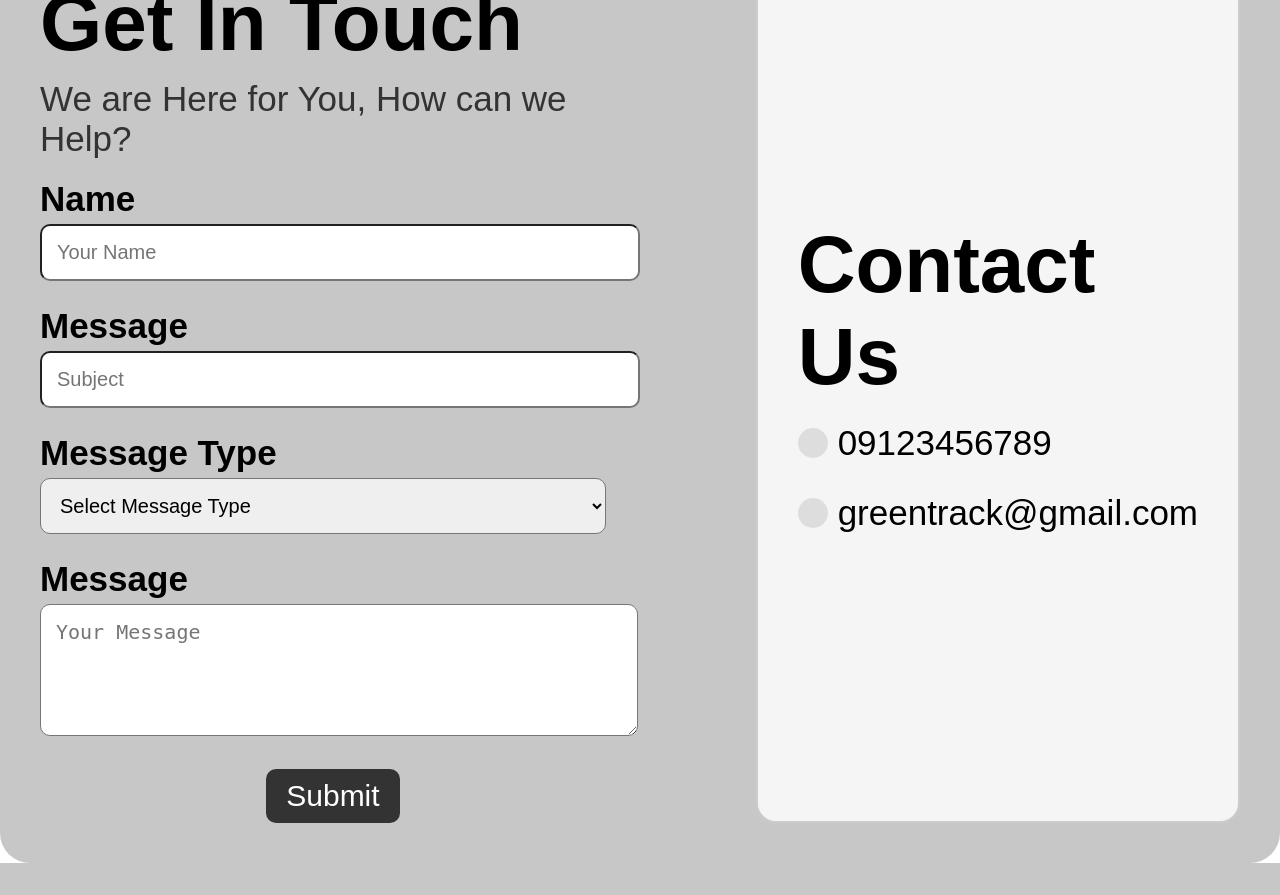
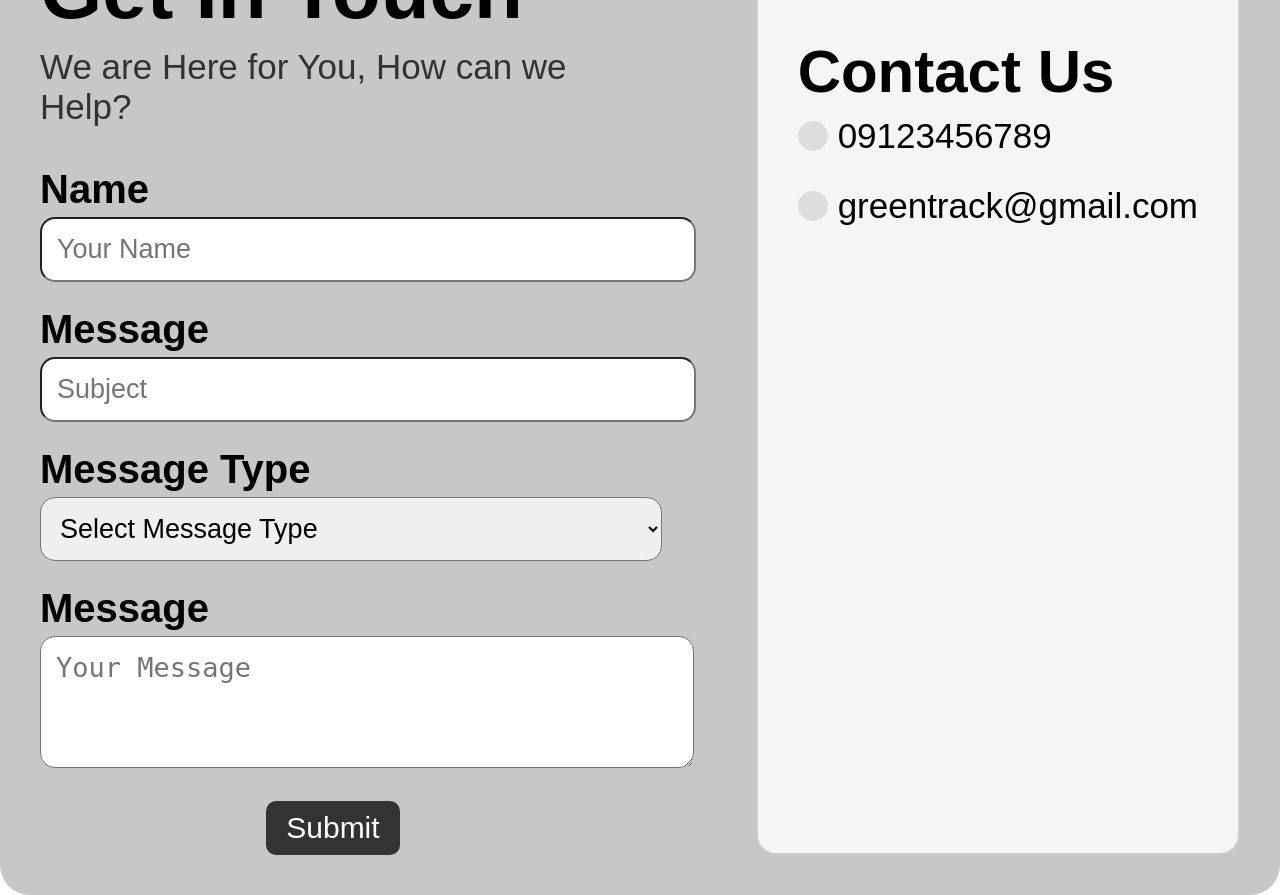
Before and after one commit to jmlsuarez05826/GreenTrack-Group4, a PHP site: page /Contact.html in a window 1280 px wide. Before the commit the page ends 863 px from the top, so only its background shows below. Run offline with PHP 8.4, Linux system fonts and the light colour scheme.

Commit message:
Contact.css

```diff
--- a/Contact.css
+++ b/Contact.css
@@ -38,7 +38,7 @@ body {
 }
 
 .contact-container p {
-  margin: 0 0 20px 0;
+  margin: 0 0 40px 0;
   font-size: 35px;
   color: #333;
 }
@@ -47,15 +47,15 @@ label {
   display: block;
   font-weight: bold;
   margin: 10px 0 5px;
-  font-size: 35px;
+  font-size: 40px;
 }
 
 input[type="text"], select, textarea {
-  width: 100%;
+  width: 110%;
   padding: 15px;
-  border-radius:10px;
+  border-radius:15px;
   margin-bottom: 15px;
-  font-size: 20px;
+  font-size: 27px;
 }
 
 textarea {
@@ -81,9 +81,9 @@ textarea {
 }
 
 .contact-info h2 {
-  font-size: 80px;
-  margin-bottom: 20px;
-  margin-top: 50%;
+  font-size: 60px;
+  margin-bottom: 10px;
+
 }
 
 .contact-option {
@@ -124,3 +124,11 @@ body {
   background-repeat: no-repeat;
   height: 100vh;
 }
+
+.logo {
+  width: 500px;
+  height: auto;
+  display: block;
+  margin: 0 auto 10px auto;
+
+}
```
